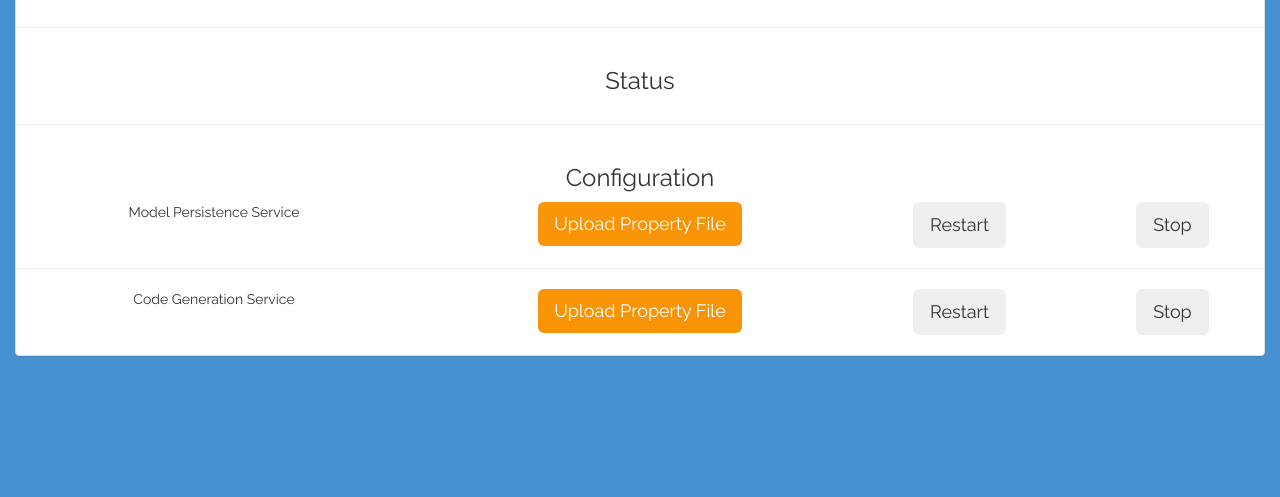
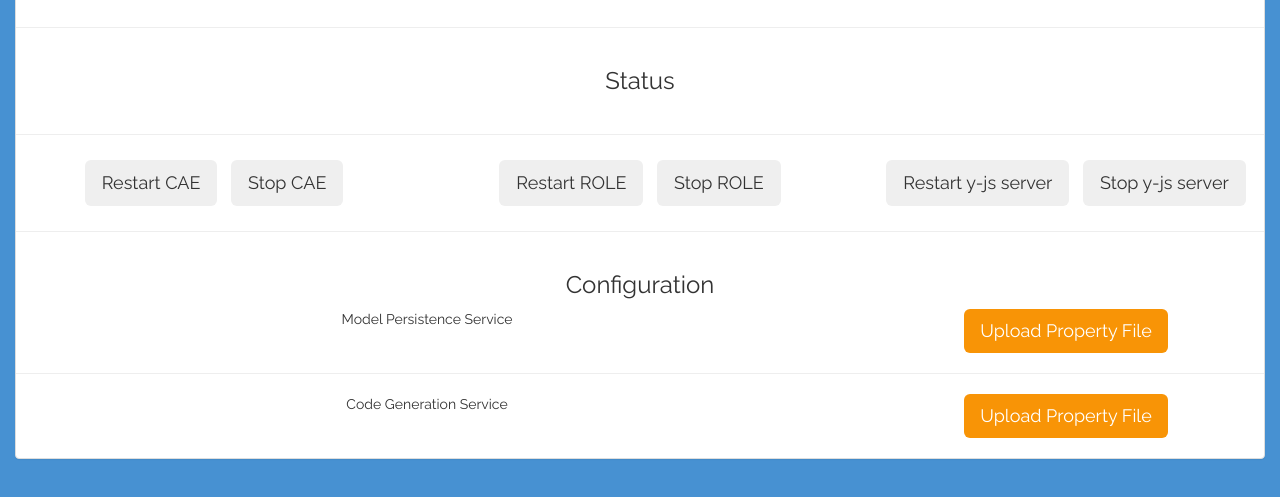
Before and after one commit to rwth-acis/CAE-DockerImage, a website: page opt/configserver/views/index.html in a window 1280 px wide. Shown: the part 157-654 px from the top of the page. Drawn offline with nearby package versions, Linux system fonts and the light colour scheme; files that its build step writes are made by us from their sources; no server answers; files whose address does not match are found by name.

Commit message:
Service control finished

```diff
--- a/opt/configserver/public/css/styles.css
+++ b/opt/configserver/public/css/styles.css
@@ -84,3 +84,11 @@ h2 {
 .container-fluid {
   margin-top: 15px;
 }
+
+.restart-btn {
+  margin:5px;
+}
+
+.stop-btn {
+  margin:5px;
+}
--- a/opt/configserver/public/javascript/status.js
+++ b/opt/configserver/public/javascript/status.js
@@ -9,7 +9,7 @@ $( document ).ready(function() {
                 var text = "";
                 $("#statusArea").empty();
                 data.content.forEach(function (element) {
-                    $("#statusArea").append(`<p>${element}</p>`);
+                    $("#statusArea").append(`<div class="col-xs-12">${element}</div>`);
                 }, this);
             }
         });
--- a/opt/configserver/public/javascript/upload.js
+++ b/opt/configserver/public/javascript/upload.js
@@ -11,7 +11,7 @@ $('.restart-btn').on('click', function(){
     url: '/restart/' + service,
     type: 'GET',
     success: function(data){
-
+      alert(`Stopping ${service}`);
     }
   });
 });
--- a/opt/configserver/views/index.html
+++ b/opt/configserver/views/index.html
@@ -28,7 +28,24 @@
         <div class="row">
           <div class="col-xs-12">
             <h3>Status</h3>
-            <div id="statusArea"></div>
+          </div>
+        </div>
+        <div class="row">
+          <div id="statusArea"></div>
+        </div>
+        <hr>
+        <div class="row">
+          <div class="col-xs-4">
+            <button id="cae" class="btn btn-lg restart-btn" type="button">Restart CAE</button>
+            <button id="cae" class="btn btn-lg stop-btn" type="button">Stop CAE</button>
+          </div>
+          <div class="col-xs-4">
+            <button id="role" class="btn btn-lg restart-btn" type="button">Restart ROLE</button>
+            <button id="role" class="btn btn-lg stop-btn" type="button">Stop ROLE</button>
+          </div>
+          <div class="col-xs-4">
+            <button id="yjs" class="btn btn-lg restart-btn" type="button">Restart y-js server</button>
+            <button id="yjs" class="btn btn-lg stop-btn" type="button">Stop y-js server</button>
           </div>
         </div>
         <hr>
@@ -36,32 +53,20 @@
           <div class="col-xs-12">
             <h3>Configuration</h3>
           </div>
-          <div class="col-xs-4">
+          <div class="col-xs-8">
             <span>Model Persistence Service</span>
           </div>
           <div class="col-xs-4">
             <button id="model" class="btn btn-lg upload-btn" type="button">Upload Property File</button>
           </div>
-          <div class="col-xs-2">
-            <button id="model" class="btn btn-lg" type="button">Restart</button>
-          </div>
-          <div class="col-xs-2">
-            <button id="model" class="btn btn-lg" type="button">Stop</button>
-          </div>
         </div>
         <hr>
         <div class="row">
-          <div class="col-xs-4">
+          <div class="col-xs-8">
             <span>Code Generation Service</span>
           </div>
           <div class="col-xs-4">
             <button id="code" class="btn btn-lg upload-btn" type="button">Upload Property File</button>
-          </div>
-          <div class="col-xs-2">
-            <button id="code" class="btn btn-lg" type="button">Restart</button>
-          </div>
-          <div class="col-xs-2">
-            <button id="code" class="btn btn-lg" type="button">Stop</button>
           </div>
         </div>
 
```
Also changed, not shown: opt/configserver/app.js (+20 -0 lines).
